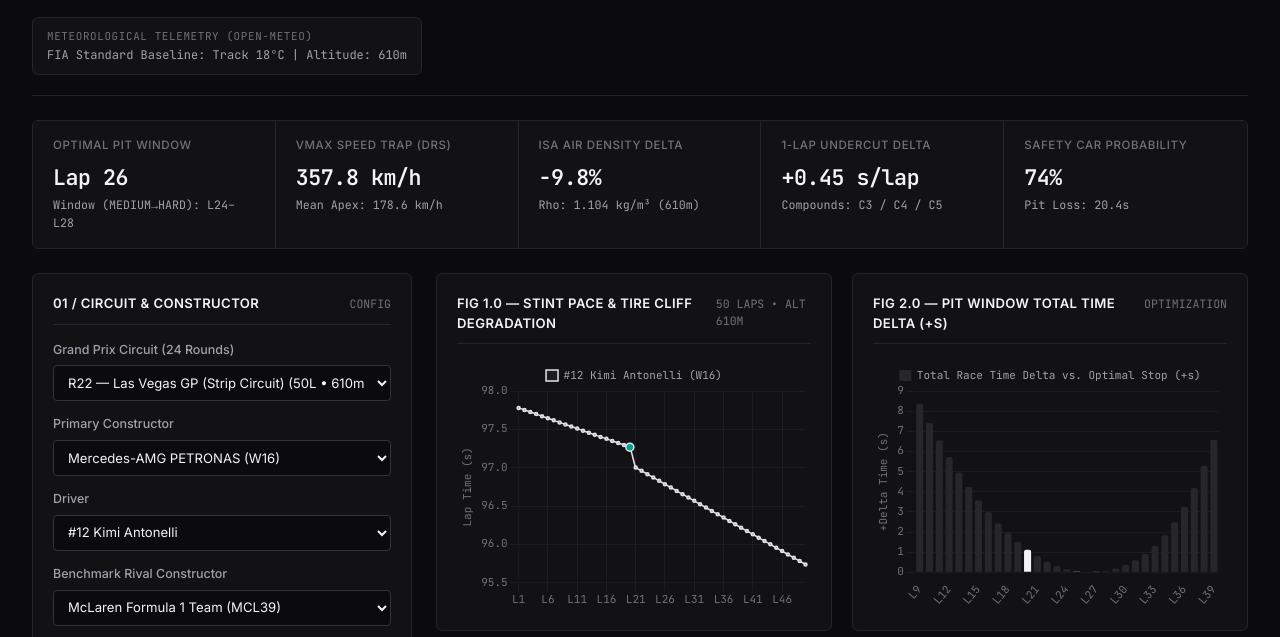
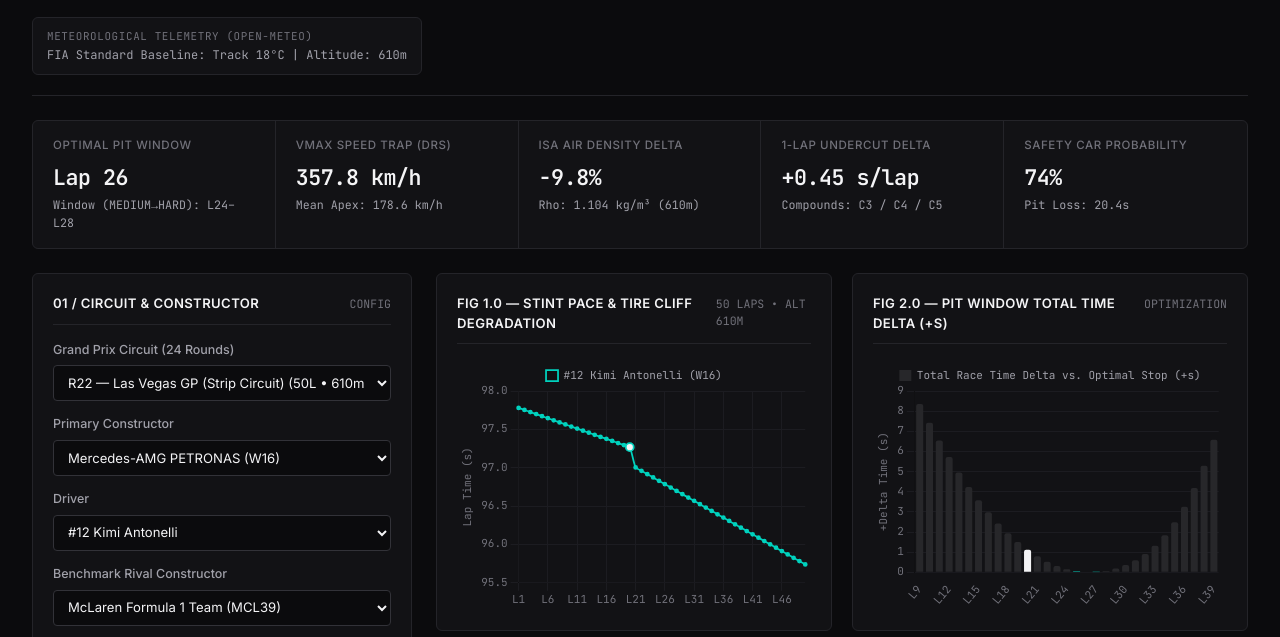
Before and after one commit to Geovana28/f1-pitwall-ai, a plain HTML site: page index.html in a window 1280 px wide. Shown: the part 136-773 px from the top of the page. Drawn offline with nearby package versions, Linux system fonts and the light colour scheme; no server answers.

Commit message:
style: apply dynamic constructor brand accent color while preserving monochrome structural background

```diff
--- a/index.html
+++ b/index.html
@@ -17,7 +17,7 @@
       --text-secondary: #a1a1aa;
       --text-muted: #71717a;
       --accent: #e4e4e7;
-      --focus: #00a19b;
+      --team-accent: #00d2be;
     }
 
     * { box-sizing: border-box; margin: 0; padding: 0; }
@@ -212,7 +212,7 @@
     }
     .control-group label span.val-tag {
       font-family: 'JetBrains Mono', monospace;
-      color: var(--text-primary);
+      color: var(--team-accent);
       font-size: 0.76rem;
     }
 
@@ -230,7 +230,7 @@
       transition: border-color 0.15s ease;
     }
     select:focus, input[type="text"]:focus {
-      border-color: var(--text-secondary);
+      border-color: var(--team-accent);
     }
 
     input[type="range"] {
@@ -249,9 +249,9 @@
       width: 14px;
       height: 14px;
       border-radius: 50%;
-      background: var(--text-primary);
+      background: var(--team-accent);
       cursor: pointer;
-      border: 1px solid var(--bg);
+      border: 2px solid var(--bg);
     }
 
     .specs-box {
@@ -640,16 +640,16 @@
     ];
 
     const TEAMS = [
-      { id: "mclaren", name: "McLaren Formula 1 Team", chassis: "MCL39", pu: "Mercedes M16", drivers: ["#4 Lando Norris", "#81 Oscar Piastri"], offset: -0.04, aero: 0.97, drs: 21.0, pu_rating: 0.96, deg_mult: 0.92, pit_sec: 2.18 },
-      { id: "ferrari", name: "Scuderia Ferrari HP", chassis: "SF-25", pu: "Ferrari 066/14", drivers: ["#16 Charles Leclerc", "#44 Lewis Hamilton"], offset: -0.02, aero: 0.95, drs: 22.4, pu_rating: 0.97, deg_mult: 0.95, pit_sec: 2.24 },
-      { id: "red_bull", name: "Oracle Red Bull Racing", chassis: "RB21", pu: "Honda RBPT", drivers: ["#1 Max Verstappen", "#30 Liam Lawson"], offset: -0.01, aero: 0.96, drs: 23.2, pu_rating: 0.95, deg_mult: 0.96, pit_sec: 2.09 },
-      { id: "mercedes", name: "Mercedes-AMG PETRONAS", chassis: "W16", pu: "Mercedes M16", drivers: ["#12 Kimi Antonelli", "#63 George Russell"], offset: 0.00, aero: 0.94, drs: 21.5, pu_rating: 0.96, deg_mult: 0.97, pit_sec: 2.35 },
-      { id: "aston_martin", name: "Aston Martin Aramco", chassis: "AMR25", pu: "Mercedes M16", drivers: ["#14 Fernando Alonso", "#18 Lance Stroll"], offset: 0.38, aero: 0.89, drs: 20.4, pu_rating: 0.95, deg_mult: 1.03, pit_sec: 2.52 },
-      { id: "williams", name: "Atlassian Williams Racing", chassis: "FW47", pu: "Mercedes M16", drivers: ["#23 Alexander Albon", "#55 Carlos Sainz"], offset: 0.42, aero: 0.91, drs: 23.5, pu_rating: 0.96, deg_mult: 1.02, pit_sec: 2.48 },
-      { id: "racing_bulls", name: "Visa Cash App Racing Bulls", chassis: "VCARB 02", pu: "Honda RBPT", drivers: ["#22 Yuki Tsunoda", "#6 Isack Hadjar"], offset: 0.46, aero: 0.89, drs: 21.6, pu_rating: 0.94, deg_mult: 1.02, pit_sec: 2.45 },
-      { id: "haas", name: "MoneyGram Haas F1 Team", chassis: "VF-26", pu: "Ferrari 066/14", drivers: ["#88 Rafael Câmara", "#87 Oliver Bearman"], offset: 0.49, aero: 0.88, drs: 21.8, pu_rating: 0.96, deg_mult: 1.05, pit_sec: 2.65 },
-      { id: "alpine", name: "BWT Alpine F1 Team", chassis: "A525", pu: "Renault E-Tech", drivers: ["#10 Pierre Gasly", "#7 Jack Doohan"], offset: 0.54, aero: 0.88, drs: 20.8, pu_rating: 0.89, deg_mult: 1.04, pit_sec: 2.58 },
-      { id: "sauber", name: "Stake F1 Team Kick Sauber (Audi)", chassis: "C45", pu: "Ferrari 066/14", drivers: ["#5 Gabriel Bortoleto", "#27 Nico Hülkenberg"], offset: 0.62, aero: 0.86, drs: 20.5, pu_rating: 0.95, deg_mult: 1.06, pit_sec: 2.72 }
+      { id: "mclaren", name: "McLaren Formula 1 Team", chassis: "MCL39", pu: "Mercedes M16", color: "#ff8000", drivers: ["#4 Lando Norris", "#81 Oscar Piastri"], offset: -0.04, aero: 0.97, drs: 21.0, pu_rating: 0.96, deg_mult: 0.92, pit_sec: 2.18 },
+      { id: "ferrari", name: "Scuderia Ferrari HP", chassis: "SF-25", pu: "Ferrari 066/14", color: "#ef4444", drivers: ["#16 Charles Leclerc", "#44 Lewis Hamilton"], offset: -0.02, aero: 0.95, drs: 22.4, pu_rating: 0.97, deg_mult: 0.95, pit_sec: 2.24 },
+      { id: "red_bull", name: "Oracle Red Bull Racing", chassis: "RB21", pu: "Honda RBPT", color: "#3b82f6", drivers: ["#1 Max Verstappen", "#30 Liam Lawson"], offset: -0.01, aero: 0.96, drs: 23.2, pu_rating: 0.95, deg_mult: 0.96, pit_sec: 2.09 },
+      { id: "mercedes", name: "Mercedes-AMG PETRONAS", chassis: "W16", pu: "Mercedes M16", color: "#00d2be", drivers: ["#12 Kimi Antonelli", "#63 George Russell"], offset: 0.00, aero: 0.94, drs: 21.5, pu_rating: 0.96, deg_mult: 0.97, pit_sec: 2.35 },
+      { id: "aston_martin", name: "Aston Martin Aramco", chassis: "AMR25", pu: "Mercedes M16", color: "#10b981", drivers: ["#14 Fernando Alonso", "#18 Lance Stroll"], offset: 0.38, aero: 0.89, drs: 20.4, pu_rating: 0.95, deg_mult: 1.03, pit_sec: 2.52 },
+      { id: "williams", name: "Atlassian Williams Racing", chassis: "FW47", pu: "Mercedes M16", color: "#38bdf8", drivers: ["#23 Alexander Albon", "#55 Carlos Sainz"], offset: 0.42, aero: 0.91, drs: 23.5, pu_rating: 0.96, deg_mult: 1.02, pit_sec: 2.48 },
+      { id: "racing_bulls", name: "Visa Cash App Racing Bulls", chassis: "VCARB 02", pu: "Honda RBPT", color: "#818cf8", drivers: ["#22 Yuki Tsunoda", "#6 Isack Hadjar"], offset: 0.46, aero: 0.89, drs: 21.6, pu_rating: 0.94, deg_mult: 1.02, pit_sec: 2.45 },
+      { id: "haas", name: "MoneyGram Haas F1 Team", chassis: "VF-26", pu: "Ferrari 066/14", color: "#e4e4e7", drivers: ["#88 Rafael Câmara", "#87 Oliver Bearman"], offset: 0.49, aero: 0.88, drs: 21.8, pu_rating: 0.96, deg_mult: 1.05, pit_sec: 2.65 },
+      { id: "alpine", name: "BWT Alpine F1 Team", chassis: "A525", pu: "Renault E-Tech", color: "#ec4899", drivers: ["#10 Pierre Gasly", "#7 Jack Doohan"], offset: 0.54, aero: 0.88, drs: 20.8, pu_rating: 0.89, deg_mult: 1.04, pit_sec: 2.58 },
+      { id: "sauber", name: "Stake F1 Team Kick Sauber (Audi)", chassis: "C45", pu: "Ferrari 066/14", color: "#4ade80", drivers: ["#5 Gabriel Bortoleto", "#27 Nico Hülkenberg"], offset: 0.62, aero: 0.86, drs: 20.5, pu_rating: 0.95, deg_mult: 1.06, pit_sec: 2.72 }
     ];
 
     const COMPOUNDS = {
@@ -817,6 +817,8 @@
       const team = TEAMS.find(t => t.id === document.getElementById('teamSelect').value);
       const rival = TEAMS.find(t => t.id === document.getElementById('rivalSelect').value);
       const driver = document.getElementById('driverSelect').value;
+
+      document.documentElement.style.setProperty('--team-accent', team.color);
       const [c1, c2] = document.getElementById('strategySelect').value.split('-');
       const wing = Number(document.getElementById('wingSlider').value);
       const rideMm = Number(document.getElementById('rideSlider').value);
@@ -870,7 +872,7 @@
       const gridColor = '#1c1c21';
       const tickColor = '#71717a';
 
-      // Chart 1: Lap-by-lap pace (Monochrome high-contrast)
+      // Chart 1: Lap-by-lap pace (Team Brand Color Focus)
       if (lapChartInstance) lapChartInstance.destroy();
       lapChartInstance = new Chart(document.getElementById('lapChart'), {
         type: 'line',
@@ -879,11 +881,10 @@
           datasets: [{
             label: `${driver} (${team.chassis})`,
             data: chosenSim.laps.map(x => x.pace),
-            borderColor: '#e4e4e7',
-            backgroundColor: 'rgba(228, 228, 231, 0.05)',
-            pointBackgroundColor: chosenSim.laps.map(x => x.lap === pitLap ? '#00a19b' : '#a1a1aa'),
+            borderColor: team.color,
+            pointBackgroundColor: chosenSim.laps.map(x => x.lap === pitLap ? '#f4f4f6' : team.color),
             pointRadius: chosenSim.laps.map(x => x.lap === pitLap ? 4 : 1.5),
-            borderWidth: 1.5,
+            borderWidth: 1.75,
             tension: 0.2
           }]
         },
@@ -897,7 +898,7 @@
         }
       });
 
-      // Chart 2: Pit window optimization curve (Muted structural bars + 1 focus bar)
+      // Chart 2: Pit window optimization curve (Muted structural bars + Team color focus)
       const curveDeltas = windowTotals.map(t => Number((t - bestTime).toFixed(2)));
       if (windowChartInstance) windowChartInstance.destroy();
       windowChartInstance = new Chart(document.getElementById('windowChart'), {
@@ -910,7 +911,7 @@
             backgroundColor: windowLabels.map((_, idx) => {
               const lap = idx + minPit;
               if (lap === pitLap) return '#f4f4f6';
-              if (Math.abs(lap - bestLap) <= 1) return '#71717a';
+              if (Math.abs(lap - bestLap) <= 1) return team.color;
               return '#27272a';
             }),
             borderRadius: 2
@@ -926,7 +927,7 @@
         }
       });
 
-      // Chart 3: Lap Telemetry Speed Trace (Primary White vs Muted Dashed Gray)
+      // Chart 3: Lap Telemetry Speed Trace (Team Color vs Muted Dashed Gray Rival)
       const nPts = 50;
       const distLabels = [], speedA = [], speedB = [];
       const corners = [[0.18, 0.045, 0.35], [0.42, 0.055, 0.55], [0.66, 0.040, 0.42], [0.84, 0.050, 0.62]];
@@ -953,7 +954,7 @@
         data: {
           labels: distLabels,
           datasets: [
-            { label: `${team.chassis} (Wing ${wing})`, data: speedA, borderColor: '#f4f4f6', borderWidth: 1.75, pointRadius: 0, tension: 0.3 },
+            { label: `${team.chassis} (Wing ${wing})`, data: speedA, borderColor: team.color, borderWidth: 1.85, pointRadius: 0, tension: 0.3 },
             { label: `${rival.chassis} (Wing ${circuit.opt_wing})`, data: speedB, borderColor: '#52525b', borderDash: [4, 4], borderWidth: 1.5, pointRadius: 0, tension: 0.3 }
           ]
         },
@@ -967,7 +968,7 @@
         }
       });
 
-      // Chart 4: Rain Tire Crossover Curve (Controlled Grayscale + Single Analytical Highlight)
+      // Chart 4: Rain Tire Crossover Curve (Controlled Grayscale + Team Accent)
       const waterGrid = [0.0, 0.25, 0.5, 0.75, 1.0, 1.5, 2.0, 2.5, 3.0, 3.5, 4.0];
       const baseDry = circuit.base_lap_sec + setup.lapDelta + 1.2;
       const slickCurve = waterGrid.map(w => Number((baseDry + 4.8 * Math.pow(w, 1.85) + (w > 0.1 ? 3.2 * w : 0)).toFixed(2)));
@@ -980,9 +981,9 @@
         data: {
           labels: waterGrid.map(w => `${w.toFixed(2)}mm`),
           datasets: [
-            { label: 'Dry Slick', data: slickCurve, borderColor: '#71717a', borderDash: [3, 3], borderWidth: 1.5, pointRadius: 2, tension: 0.25 },
-            { label: 'Intermediate (0.75mm)', data: interCurve, borderColor: '#e4e4e7', borderWidth: 2, pointRadius: 2, tension: 0.25 },
-            { label: 'Full Wet (2.50mm)', data: wetCurve, borderColor: '#00a19b', borderWidth: 1.75, pointRadius: 2, tension: 0.25 }
+            { label: 'Dry Slick', data: slickCurve, borderColor: '#52525b', borderDash: [3, 3], borderWidth: 1.5, pointRadius: 2, tension: 0.25 },
+            { label: 'Intermediate (0.75mm)', data: interCurve, borderColor: team.color, borderWidth: 2, pointRadius: 2, tension: 0.25 },
+            { label: 'Full Wet (2.50mm)', data: wetCurve, borderColor: '#e4e4e7', borderWidth: 1.5, pointRadius: 2, tension: 0.25 }
           ]
         },
         options: {
@@ -995,7 +996,7 @@
         }
       });
 
-      // Chart 5: Constructor ranking — NO RAINBOW! Highlight selected team + rival, mute others
+      // Chart 5: Constructor ranking — NO RAINBOW! Highlight selected team in its brand color, mute all others
       const teamRanking = TEAMS.map(t => {
         const s = evaluateSetup(circuit, t, circuit.opt_wing, 30, 'BALANCED');
         const lapPace = predictLap(circuit, s, Math.round(circuit.total_laps * 0.3), 'MEDIUM', 10, trackTemp);
@@ -1012,7 +1013,7 @@
             label: 'Race Pace Deficit vs. P1 (+s/lap) — Selected Constructor Highlighted',
             data: teamRanking.map(x => Number((x.pace - fastestPace + 0.02).toFixed(3))),
             backgroundColor: teamRanking.map(x => {
-              if (x.id === team.id) return '#f4f4f6';
+              if (x.id === team.id) return team.color;
               if (x.id === rival.id) return '#71717a';
               return '#27272a';
             }),
```
